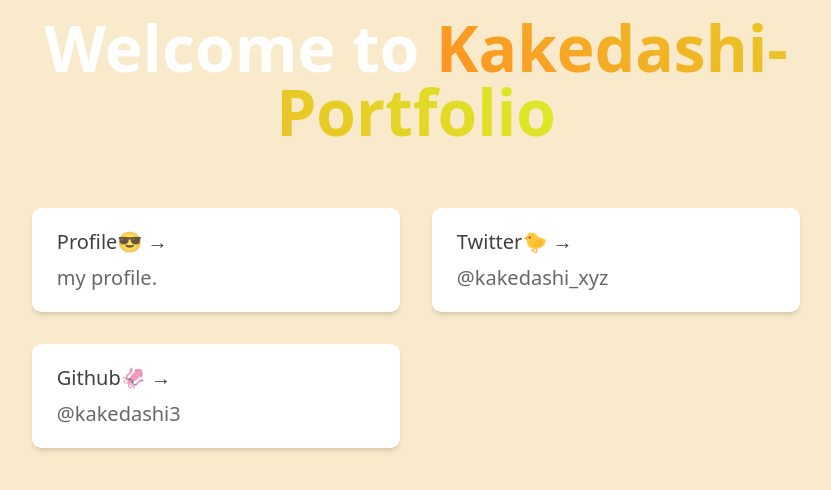
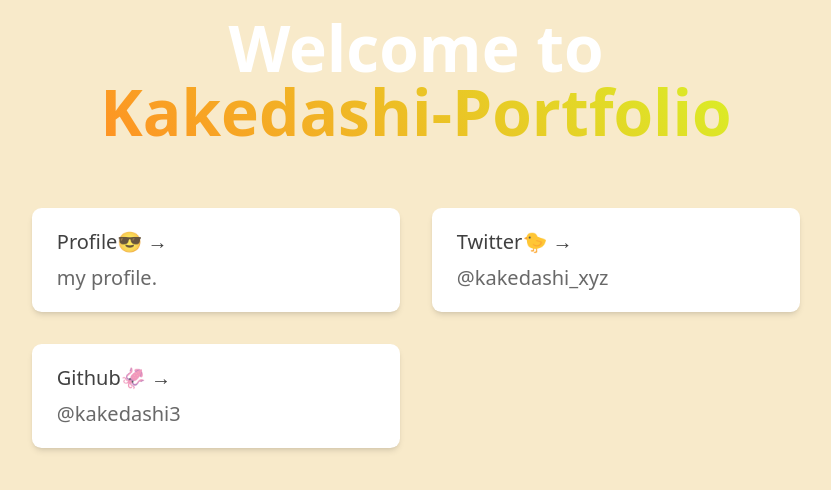
Before and after one commit to kakedashi3/portfolio-site, an Astro site: page / in a window 1280 px wide. Shown: the whole page, without its empty margins (224-1055 px from the left). Built offline with nearby package versions, Linux system fonts and the light colour scheme; Astro itself is replaced by a stand-in of ours.

Commit message:
edit pagelink

```diff
--- a/src/pages/index.astro
+++ b/src/pages/index.astro
@@ -6,7 +6,8 @@
 <Layout title="Welcome to Kakedashi-Portfolio.">
 	<main>
 
-		<h1>Welcome to <span class="text-gradient">Kakedashi-Portfolio</span></h1>
+		<h1>Welcome to <br />
+		<span class="text-gradient">Kakedashi-Portfolio</span></h1>
 
 		<ul role="list" class="link-card-grid">
 			<Card
--- a/src/pages/profile.astro
+++ b/src/pages/profile.astro
@@ -18,7 +18,7 @@
       </ul>
       <div class="mt-8">
         <Card
-          href="https://kakedashi.xyz"
+          href="https://www.kakedashi.xyz/"
           title="Back to About Me"
           body="Go back to my about me page."
         />
```
